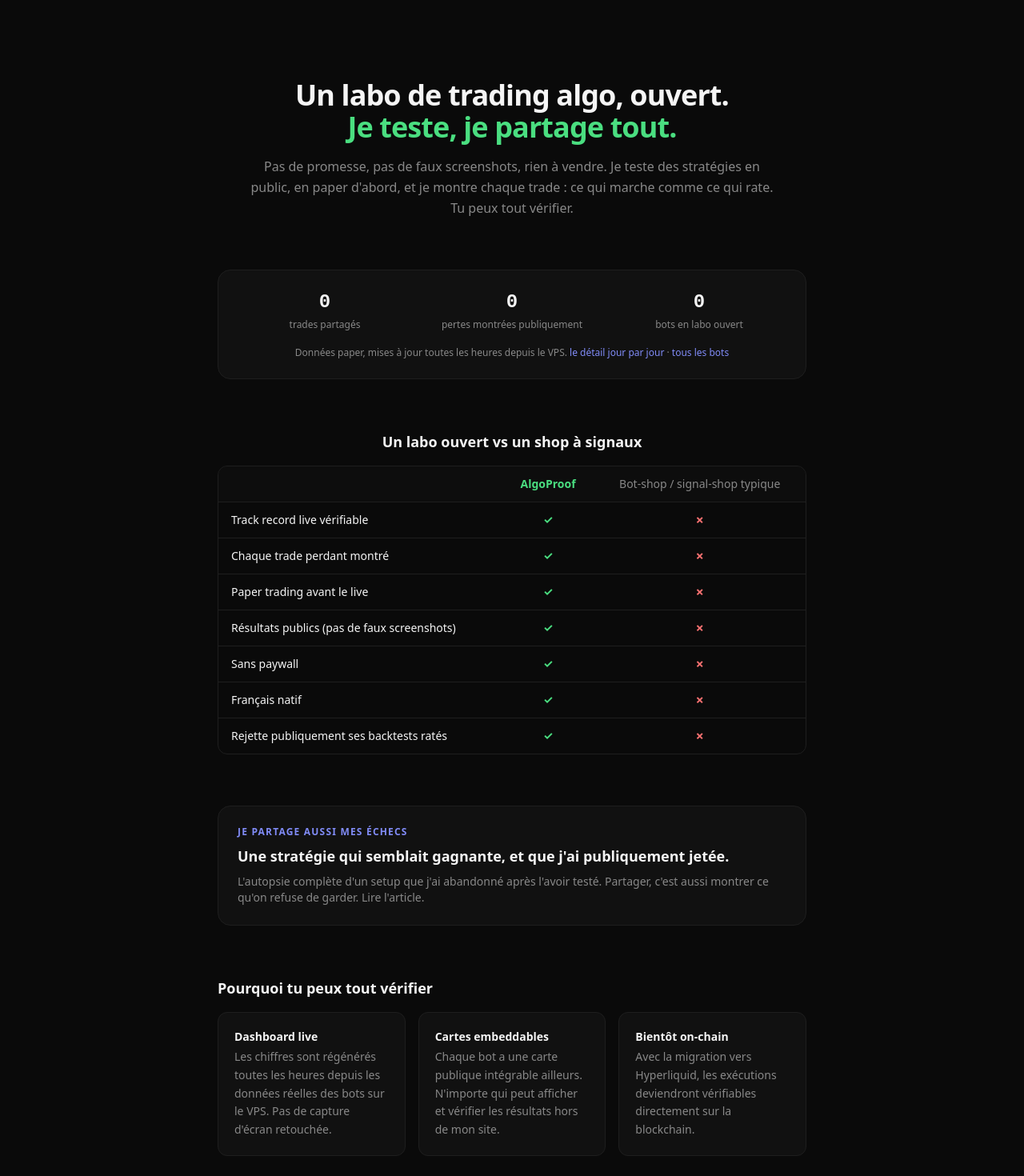
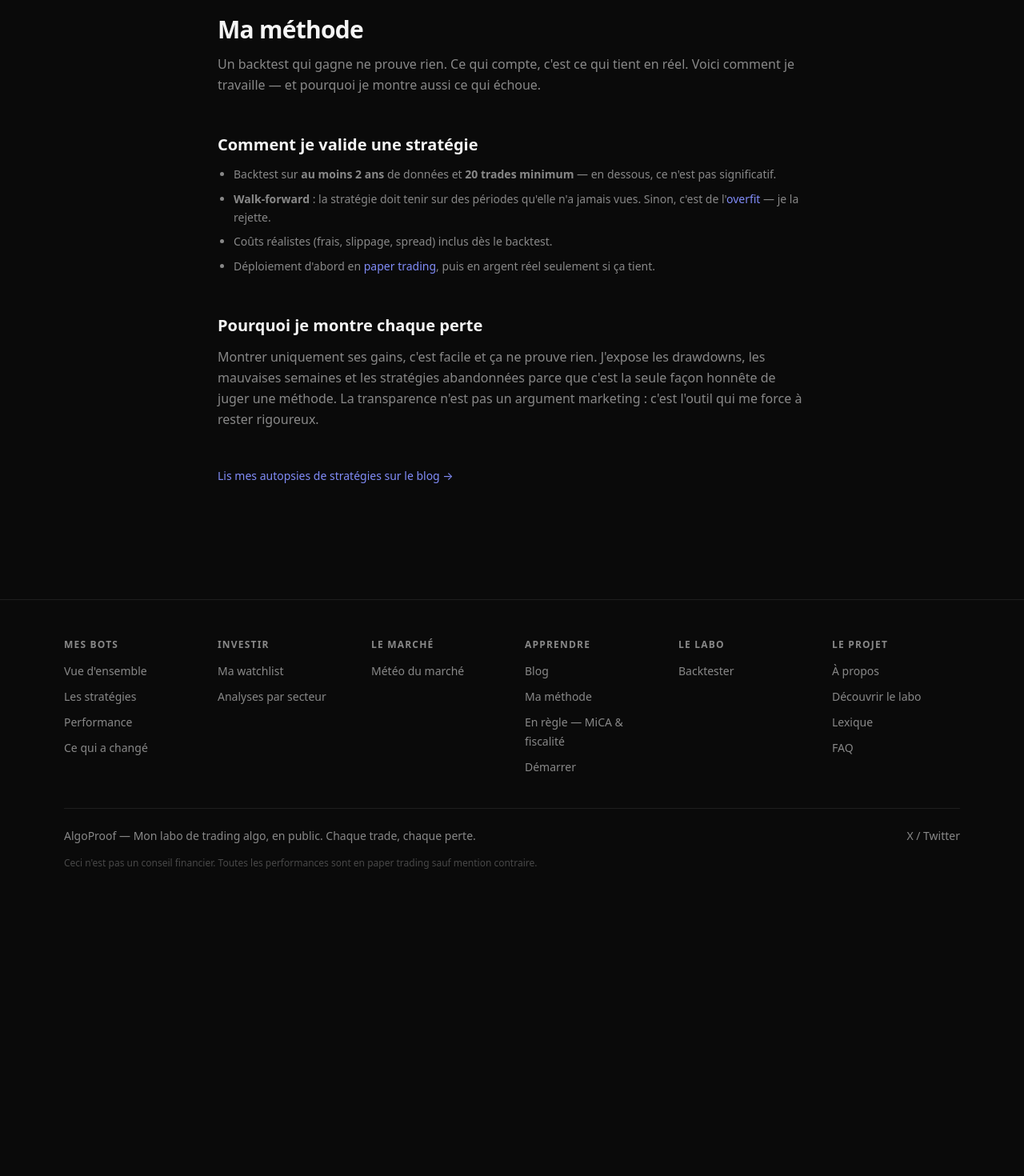
Before and after one commit to Tosmahdess/algoproof, a Next.js app: page /preuve in a window 1280 px wide. Shown: the part 80-1550 px from the top of the page at 80% size. After the commit the page ends 1215 px from the top, so only its background shows below. Built offline with nearby package versions, Linux system fonts and the light colour scheme; no server answers; the database is empty.

Commit message:
feat(pages): /preuve reworked into a real methodology page

```diff
--- a/src/app/preuve/page.tsx
+++ b/src/app/preuve/page.tsx
@@ -1,94 +1,47 @@
 import type { Metadata } from 'next'
 import Link from 'next/link'
-import { getAllBotsWithStats } from '@/lib/queries'
-import { computeFleetProof, type FleetProof } from '@/lib/fleet-proof'
-import ProofStrip from '@/components/ProofStrip'
-import ProofComparison from '@/components/ProofComparison'
-
-export const revalidate = 1800
 
 export const metadata: Metadata = {
-  title: 'Le labo ouvert : je teste, je partage tout | AlgoProof',
-  description:
-    "Un labo de trading algo ouvert. Je teste des stratégies en public et je partage tout, gains comme pertes, sans rien vendre. Track record public, paper d'abord, sans paywall.",
-  openGraph: { url: 'https://algoproof.fr/preuve' },
+  title: 'Ma méthode — pourquoi je montre chaque perte',
+  description: 'Comment je valide une stratégie avant de la déployer : backtest sur 2 ans, 20 trades minimum, walk-forward, et rejet des overfits. La transparence comme méthode, pas comme argument.',
 }
 
-const EMPTY: FleetProof = { nBots: 0, nWithData: 0, totalTrades: 0, losingTrades: 0, fleetPnl: 0, fleetPF: 0 }
+export default function PreuvePage() {
+  return (
+    <main className="max-w-3xl mx-auto px-4 py-12 space-y-12">
+      <header>
+        <h1 className="text-3xl font-bold tracking-tight mb-3">Ma méthode</h1>
+        <p className="text-muted leading-relaxed">
+          Un backtest qui gagne ne prouve rien. Ce qui compte, c&apos;est ce qui tient en réel. Voici comment je
+          travaille — et pourquoi je montre aussi ce qui échoue.
+        </p>
+      </header>
 
-const HOW = [
-  ['Dashboard live', "Les chiffres sont régénérés toutes les heures depuis les données réelles des bots sur le VPS. Pas de capture d'écran retouchée."],
-  ['Cartes embeddables', "Chaque bot a une carte publique intégrable ailleurs. N'importe qui peut afficher et vérifier les résultats hors de mon site."],
-  ['Bientôt on-chain', 'Avec la migration vers Hyperliquid, les exécutions deviendront vérifiables directement sur la blockchain.'],
-]
-
-export default async function PreuvePage() {
-  let proof = EMPTY
-  try {
-    proof = computeFleetProof(await getAllBotsWithStats())
-  } catch {
-    /* build-time Supabase error: keep the page, show zeros */
-  }
-
-  const jsonLd = {
-    '@context': 'https://schema.org', '@type': 'WebPage',
-    name: 'Le labo ouvert | AlgoProof', description: metadata.description,
-  }
-
-  return (
-    <main className="mx-auto max-w-3xl px-4 py-16 space-y-16">
-      <script type="application/ld+json" dangerouslySetInnerHTML={{ __html: JSON.stringify(jsonLd) }} />
-
-      {/* Hook */}
-      <div className="text-center">
-        <h1 className="text-3xl sm:text-4xl font-bold tracking-tight">
-          Un labo de trading algo, ouvert.<br />
-          <span className="text-positive">Je teste, je partage tout.</span>
-        </h1>
-        <p className="mt-4 text-muted leading-relaxed max-w-2xl mx-auto">
-          Pas de promesse, pas de faux screenshots, rien à vendre. Je teste des stratégies en public,
-          en paper d&apos;abord, et je montre chaque trade : ce qui marche comme ce qui rate. Tu peux tout vérifier.
-        </p>
-      </div>
-
-      {/* Transparency strip */}
-      <ProofStrip proof={proof} />
-
-      {/* Comparison */}
       <section>
-        <h2 className="text-lg font-semibold mb-4 text-center">Un labo ouvert vs un shop à signaux</h2>
-        <ProofComparison />
+        <h2 className="text-xl font-bold mb-3">Comment je valide une stratégie</h2>
+        <ul className="space-y-2 text-sm text-muted leading-relaxed list-disc pl-5">
+          <li>Backtest sur <strong>au moins 2 ans</strong> de données et <strong>20 trades minimum</strong> — en dessous, ce n&apos;est pas significatif.</li>
+          <li><strong>Walk-forward</strong> : la stratégie doit tenir sur des périodes qu&apos;elle n&apos;a jamais vues. Sinon, c&apos;est de l&apos;<a href="/lexique#overfit" className="text-accent">overfit</a> — je la rejette.</li>
+          <li>Coûts réalistes (frais, slippage, spread) inclus dès le backtest.</li>
+          <li>Déploiement d&apos;abord en <a href="/lexique#paper-trading" className="text-accent">paper trading</a>, puis en argent réel seulement si ça tient.</li>
+        </ul>
       </section>
 
-      {/* Overfit autopsy */}
       <section>
-        <Link href="/blog/2026-05-22-orb-fvg-walkforward"
-          className="block rounded-2xl border border-border bg-card p-6 hover:border-accent/40 transition-colors">
-          <p className="text-xs font-semibold uppercase tracking-widest text-accent mb-2">Je partage aussi mes échecs</p>
-          <p className="text-lg font-bold text-text">Une stratégie qui semblait gagnante, et que j&apos;ai publiquement jetée.</p>
-          <p className="mt-2 text-sm text-muted">L&apos;autopsie complète d&apos;un setup que j&apos;ai abandonné après l&apos;avoir testé. Partager, c&apos;est aussi montrer ce qu&apos;on refuse de garder. Lire l&apos;article.</p>
-        </Link>
+        <h2 className="text-xl font-bold mb-3">Pourquoi je montre chaque perte</h2>
+        <p className="text-muted leading-relaxed">
+          Montrer uniquement ses gains, c&apos;est facile et ça ne prouve rien. J&apos;expose les drawdowns, les
+          mauvaises semaines et les stratégies abandonnées parce que c&apos;est la seule façon honnête de juger une
+          méthode. La transparence n&apos;est pas un argument marketing : c&apos;est l&apos;outil qui me force à rester
+          rigoureux.
+        </p>
       </section>
 
-      {/* Why you can verify */}
       <section>
-        <h2 className="text-lg font-semibold mb-4">Pourquoi tu peux tout vérifier</h2>
-        <div className="grid gap-4 sm:grid-cols-3">
-          {HOW.map(([title, body]) => (
-            <div key={title} className="rounded-xl border border-border bg-card p-5">
-              <h3 className="text-sm font-semibold text-text mb-1">{title}</h3>
-              <p className="text-sm text-muted leading-relaxed">{body}</p>
-            </div>
-          ))}
-        </div>
+        <p className="text-sm">
+          <Link href="/blog" className="text-accent">Lis mes autopsies de stratégies sur le blog →</Link>
+        </p>
       </section>
-
-      {/* CTA */}
-      <div className="flex flex-wrap gap-3 justify-center">
-        <Link href="/overview" className="rounded-lg bg-positive px-5 py-2.5 text-sm font-semibold text-black hover:opacity-90">Voir le labo en direct</Link>
-        <Link href="/blog" className="rounded-lg border border-border px-5 py-2.5 text-sm font-medium text-text hover:border-positive hover:text-positive">Lire le journal de bord</Link>
-        <Link href="/start" className="rounded-lg border border-border px-5 py-2.5 text-sm font-medium text-text hover:border-positive hover:text-positive">Commencer en règle</Link>
-      </div>
     </main>
   )
 }
```
